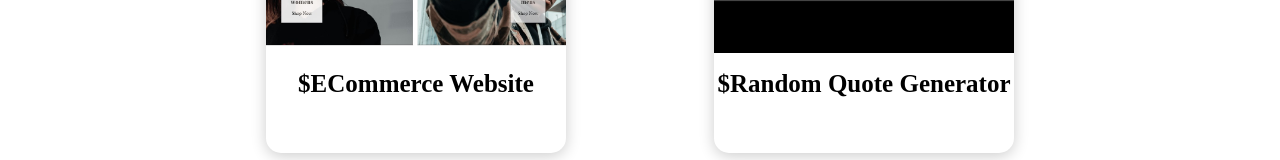
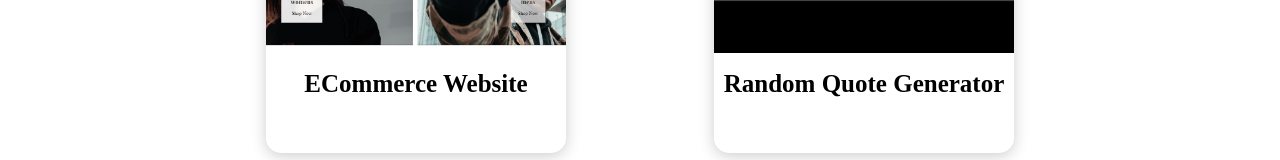
Before and after one commit to kunwarabhi7/portfolio, a React (Create React App) app: page /projects in a window 1280 px wide. Shown: the part 375-535 px from the top of the page. Built offline with nearby package versions, Linux system fonts and the light colour scheme.

Commit message:
remove dollar sign

```diff
--- a/package.json
+++ b/package.json
@@ -15,6 +15,7 @@
     "react-router-dom": "^6.3.0",
     "react-scripts": "5.0.1",
     "react-vertical-timeline-component": "^3.5.2",
+    "typewriter-effect": "^2.19.0",
     "web-vitals": "^2.1.4"
   },
   "scripts": {
--- a/src/components/ProjectsItem.js
+++ b/src/components/ProjectsItem.js
@@ -6,7 +6,7 @@ const ProjectsItem = ({ name, image, id }) => {
     return (
         <div className='projectItem' onClick={() => { navigate('/projects/' + id) }}>
             <div style={{ backgroundImage: `url(${image})` }} className='bgImage'></div>
-            <h1>${name}</h1>
+            <h1>{name}</h1>
         </div>
     )
 }
```
Also changed, not shown: 1 other file (tests, documents, lock files or other folders).
